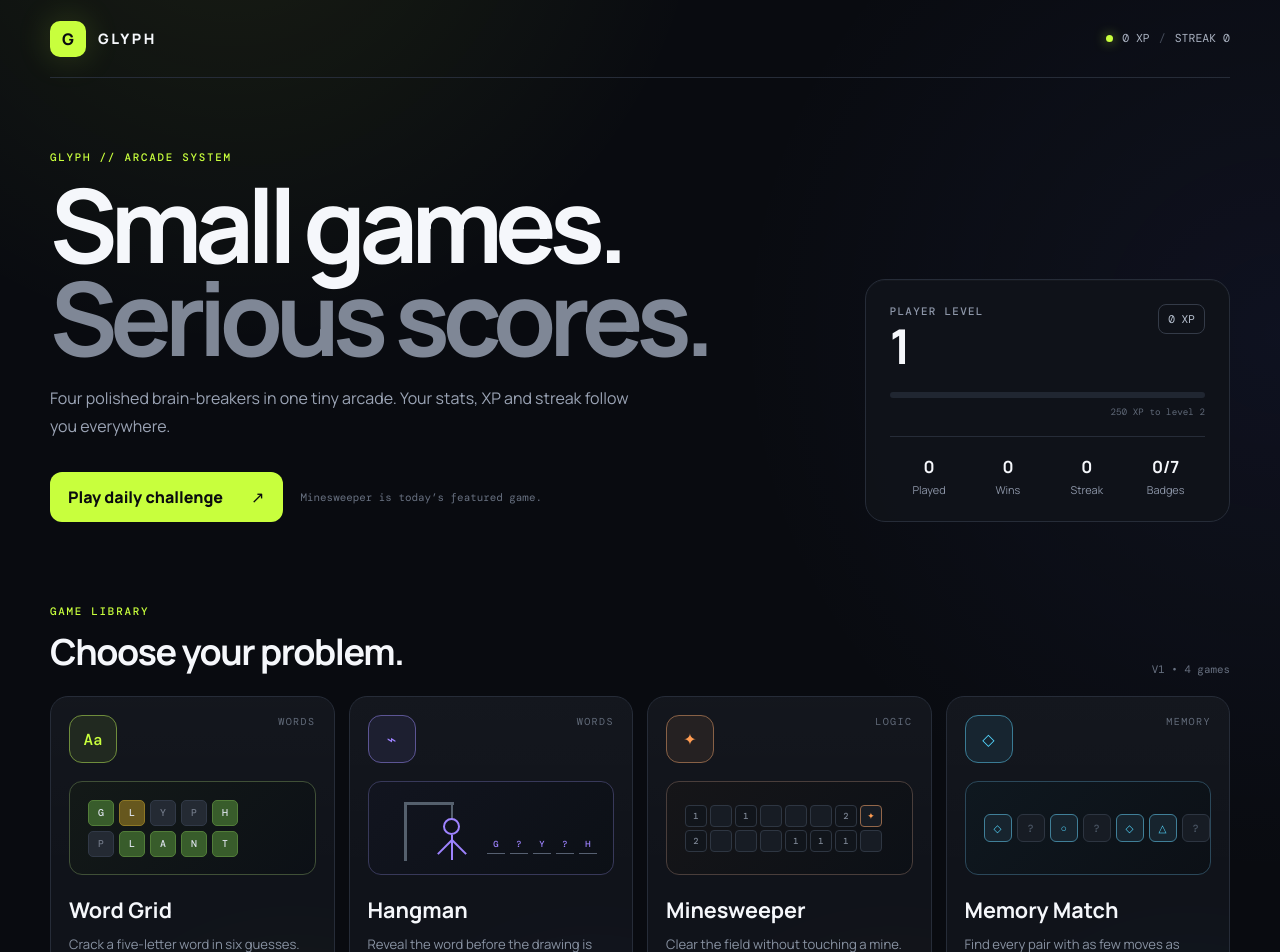
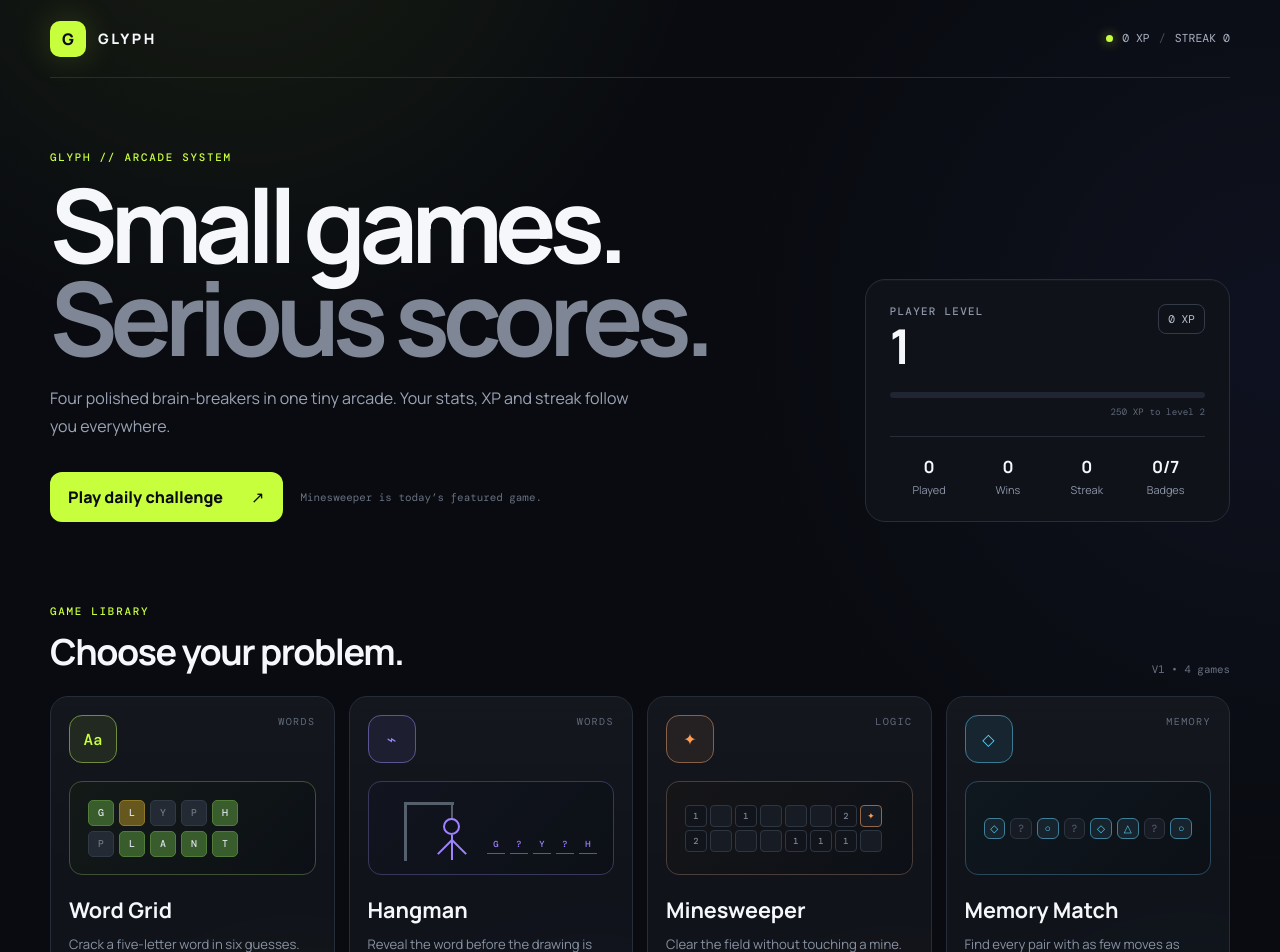
Before and after one commit to SaumendraRaul/Glyph, a React (Vite) app: page / in a window 1280 px wide. Shown: the top 952 px of the page. Built offline with nearby package versions, Linux system fonts and the light colour scheme.

Commit message:
style: tighten narrow mobile layout

```diff
--- a/src/styles.css
+++ b/src/styles.css
@@ -28,6 +28,7 @@ html {
 
 body {
   margin: 0;
+  overflow-x: hidden;
   min-width: 320px;
   min-height: 100vh;
   background:
@@ -460,7 +461,7 @@ main { padding: 72px 0 64px; }
 .memory-preview {
   padding: 12px 18px;
   display: grid;
-  grid-template-columns: repeat(8, 28px);
+  grid-template-columns: repeat(8, minmax(0, 1fr));
   gap: 5px;
   align-content: center;
 }
@@ -972,6 +973,7 @@ main { padding: 72px 0 64px; }
 
 footer {
   min-height: 78px;
+  padding-bottom: env(safe-area-inset-bottom);
   border-top: 1px solid var(--line);
   color: #515967;
   font-family: 'DM Mono', monospace;
```
